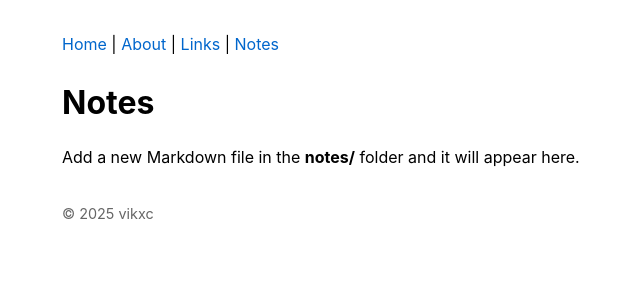
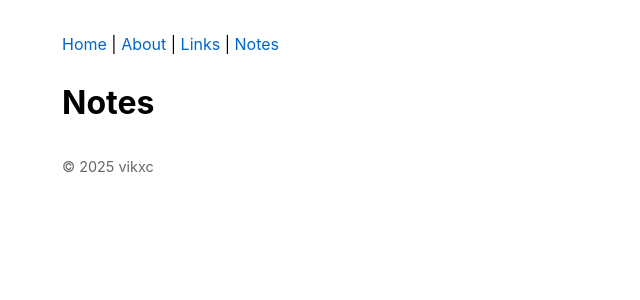
Before and after one commit to vikxc/vikxc.github.io, a Jekyll site: the page built from notes.md, in a window 1280 px wide. Shown: the top 300 px of the page, without its empty margins (253-893 px from the left). Built offline with Jekyll 4.4.1, drawn with Linux system fonts in a browser that asks for light colours.

Commit message:
Comment out note to self in notes.md

```diff
--- a/notes.md
+++ b/notes.md
@@ -10,4 +10,4 @@ title: Notes
   <li><a href="{{ note.url }}">{{ note.title }}</a> <small style="color:#777">({{ note.date | date: "%Y-%m-%d" }})</small></li>
 {% endfor %}
 </ul>
-Add a new Markdown file in the **notes/** folder and it will appear here.
+<!-- Add a new Markdown file in the **notes/** folder and it will appear here. -->
```
